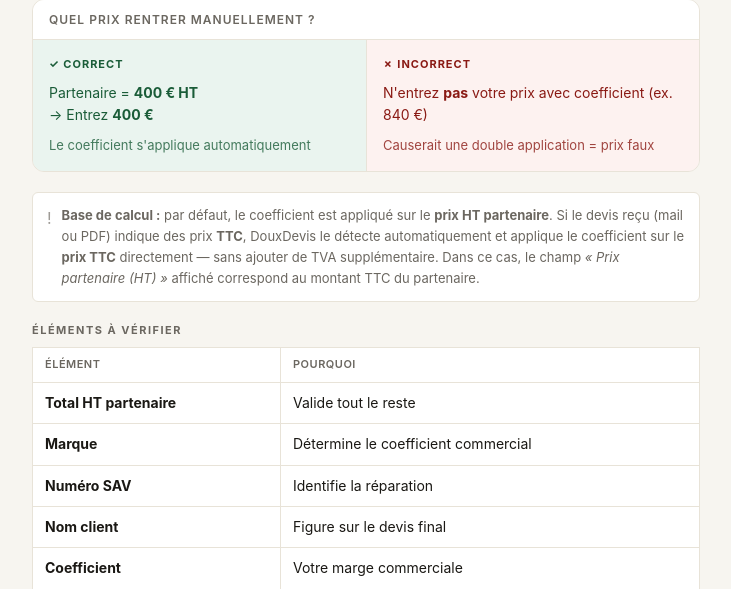
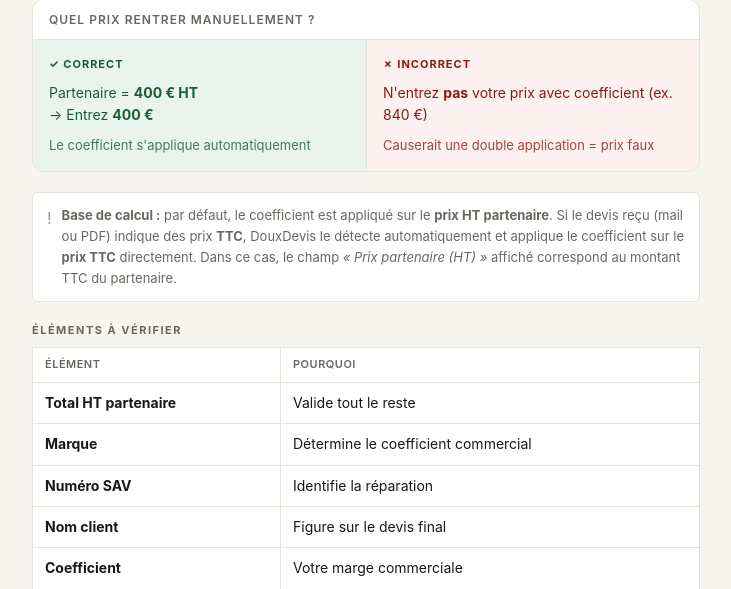
Before and after one commit to CamargAqua/DouxDevis, a Flask app: page /guide in a window 1280 px wide. Shown: the part 1040-1629 px from the top of the page, without its empty margins (310-1041 px from the left). Run offline with Flask 3, Linux system fonts and the light colour scheme.

Commit message:
docs(guide): remove incorrect TVA mention in HT/TTC note

```diff
--- a/templates/guide.html
+++ b/templates/guide.html
@@ -80,7 +80,7 @@
           <span>
             <strong>Base de calcul :</strong> par défaut, le coefficient est appliqué sur le <strong>prix HT partenaire</strong>.
             Si le devis reçu (mail ou PDF) indique des prix <strong>TTC</strong>, DouxDevis le détecte automatiquement
-            et applique le coefficient sur le <strong>prix TTC</strong> directement &mdash; sans ajouter de TVA supplémentaire.
+            et applique le coefficient sur le <strong>prix TTC</strong> directement.
             Dans ce cas, le champ <em>« Prix partenaire (HT) »</em> affiché correspond au montant TTC du partenaire.
           </span>
         </div>
```
